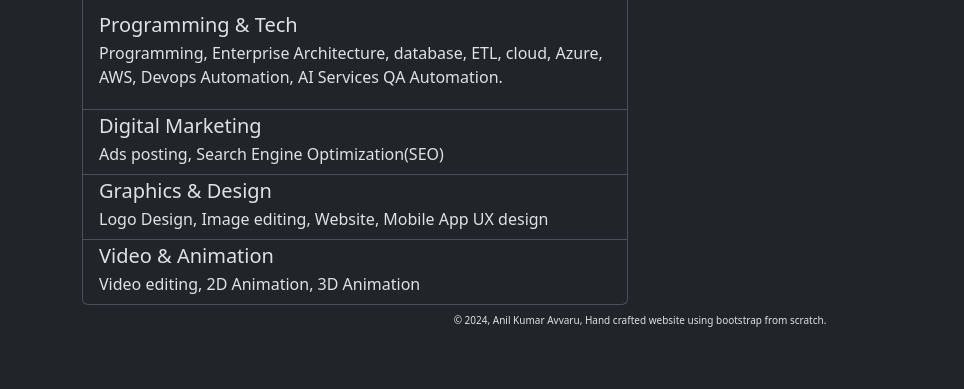
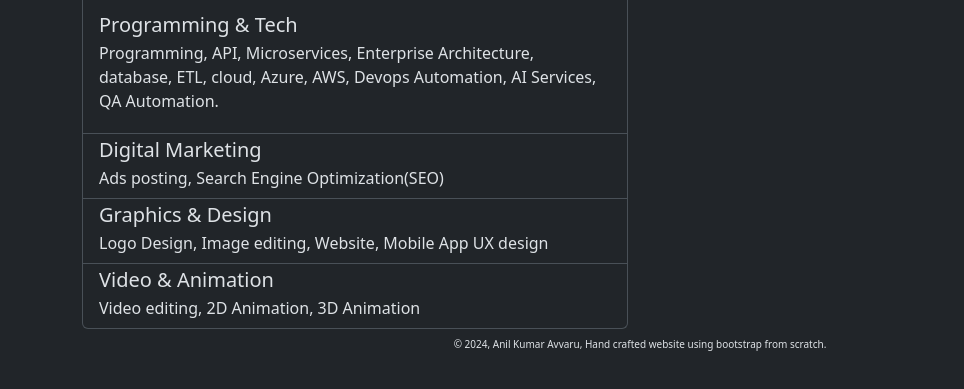
Before and after one commit to anil-avvaru-cool/portfolio, a website: page index.html in a window 1280 px wide. Shown: the part 259-648 px from the top of the page, without its empty margins (0-964 px from the left). Drawn offline with nearby package versions, Linux system fonts and the light colour scheme.

Commit message:
content update

```diff
--- a/index.html
+++ b/index.html
@@ -24,7 +24,8 @@
               </div>
               <div class="list-group-item py-3">
                 <h5 class="mb-1">Programming & Tech</h5>
-                <p class="mb-1">Programming, Enterprise Architecture, database, ETL, cloud, Azure, AWS, Devops Automation, AI Services
+                <p class="mb-1">Programming, API, Microservices,
+                   Enterprise Architecture, database, ETL, cloud, Azure, AWS, Devops Automation, AI Services,
                   QA Automation.</p>
               </div>
               <div class="list-group-item py-1">
```
Also changed, not shown: skills.html (+1 -1 lines).
